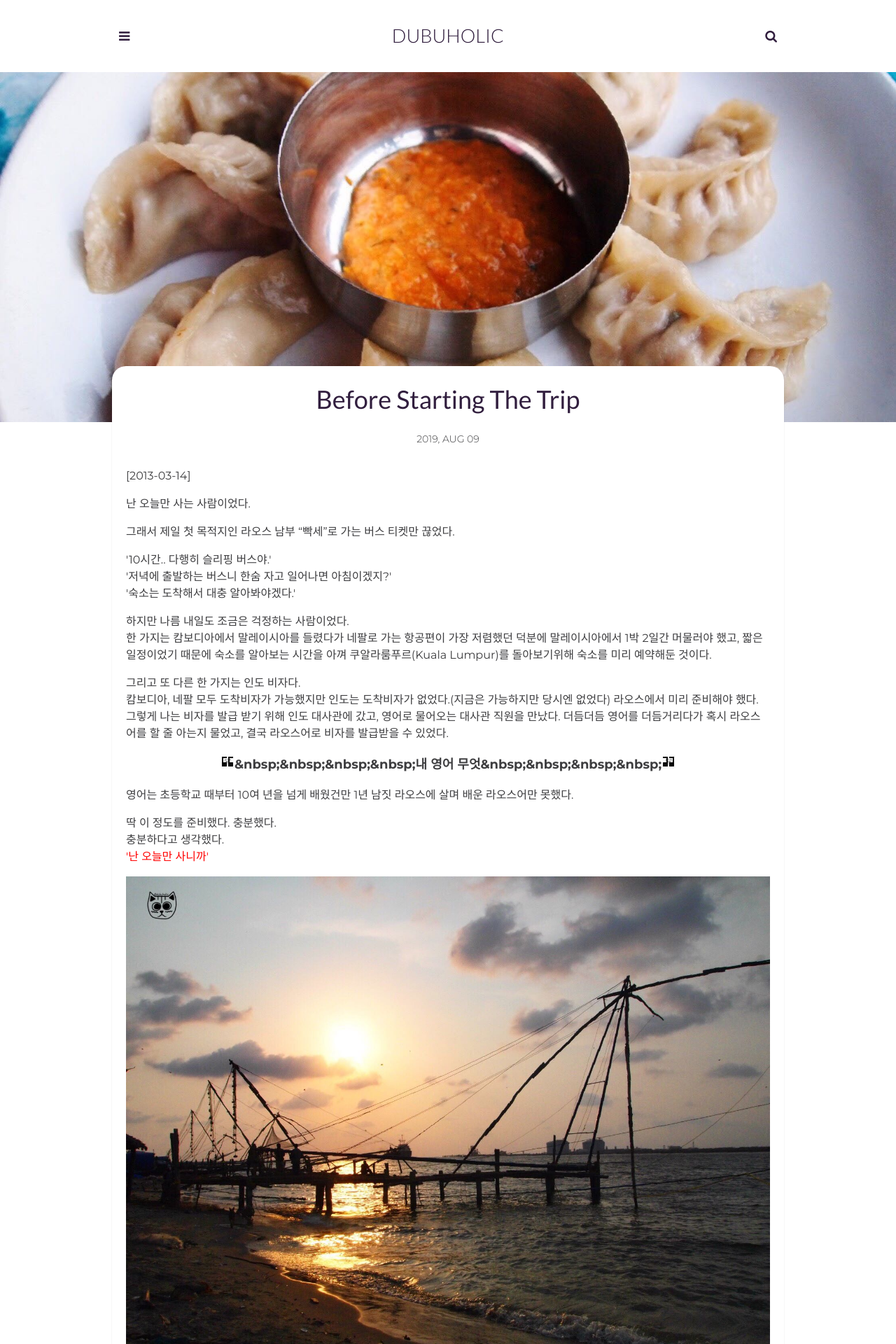
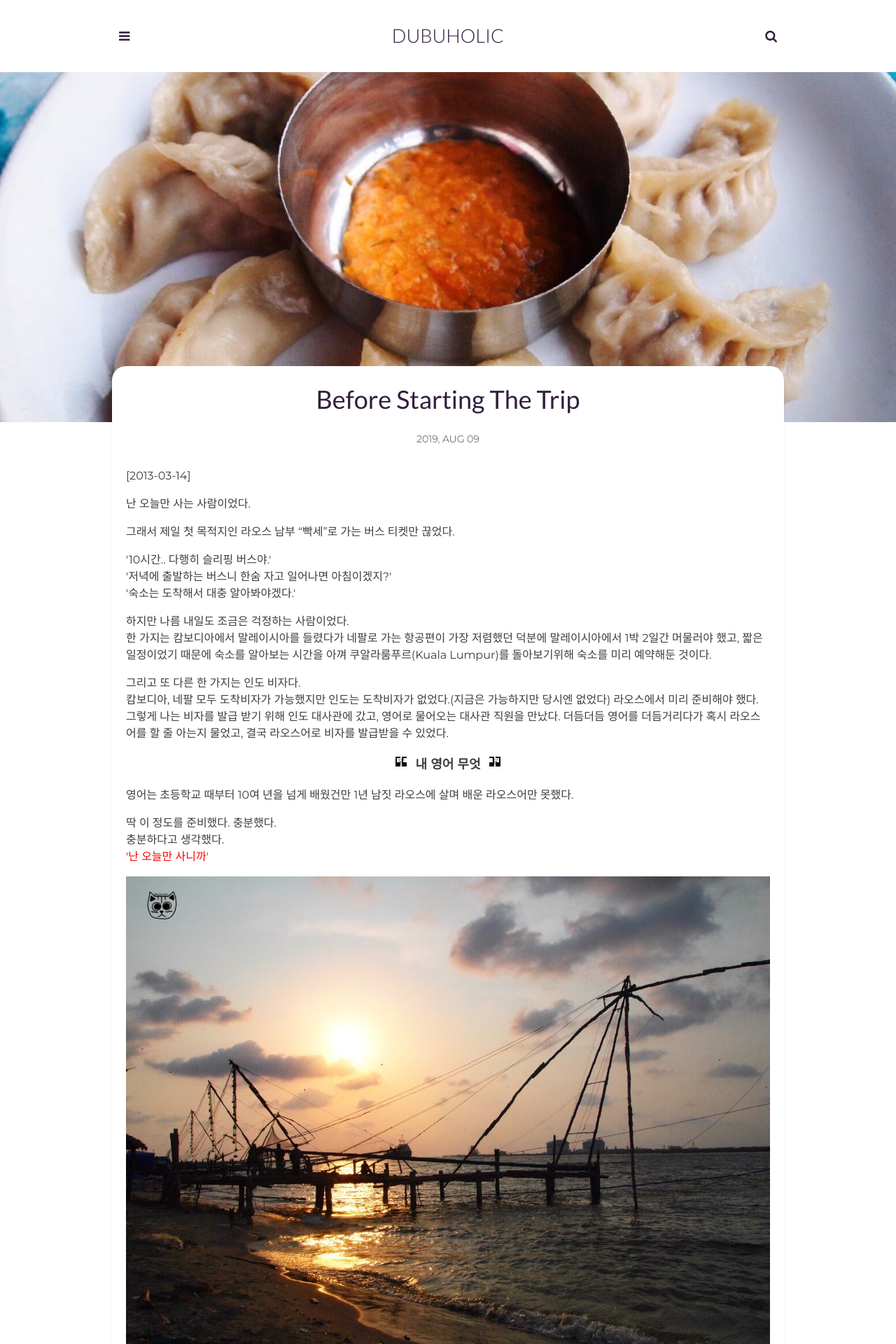
Before and after one commit to HAEZZA/HAEZZA.github.io, a Jekyll site: the page built from _posts/2019-08-12-Prepare.markdown, in a window 1280 px wide. Shown: the top 1920 px of the page at 70% size. Built offline with Jekyll 4.4.1, drawn with Linux system fonts in a browser that asks for light colours; comment, search, counter and statistics services are not loaded.

Commit message:
css page-quote 수정

```diff
--- a/assets/css/main.css
+++ b/assets/css/main.css
@@ -1,3 +1,4 @@
+@charset "UTF-8";
 .highlight {
   background-color: #faf9f9;
   border-radius: 3px;
@@ -984,12 +985,12 @@ pre {
   font-weight: bold; }
 
 .page-quote:before {
-  content: url("../img/left-quote.jpg") "&nbsp;&nbsp;&nbsp;&nbsp;";
+  content: url("../img/left-quote.jpg") "  ";
   margin-top: -500px;
   margin-bottom: 100px; }
 
 .page-quote:after {
-  content: "&nbsp;&nbsp;&nbsp;&nbsp;" url("../img/right-quote.jpg");
+  content: "  " url("../img/right-quote.jpg");
   margin-top: -500px;
   margin-bottom: 100px; }
 
--- a/assets/css/sass/parts/post-page.scss
+++ b/assets/css/sass/parts/post-page.scss
@@ -19,13 +19,13 @@
  }
 
 .page-quote:before {
-    content: url("../img/left-quote.jpg") "&nbsp;&nbsp;&nbsp;&nbsp;";
+    content: url("../img/left-quote.jpg") "\00a0 \00a0 ";
     margin-top: -500px;
     margin-bottom: 100px;
 }
 
 .page-quote:after {
-    content: "&nbsp;&nbsp;&nbsp;&nbsp;" url("../img/right-quote.jpg");
+    content: "\00a0 \00a0 " url("../img/right-quote.jpg");
     margin-top: -500px;
     margin-bottom: 100px;
 }
```
